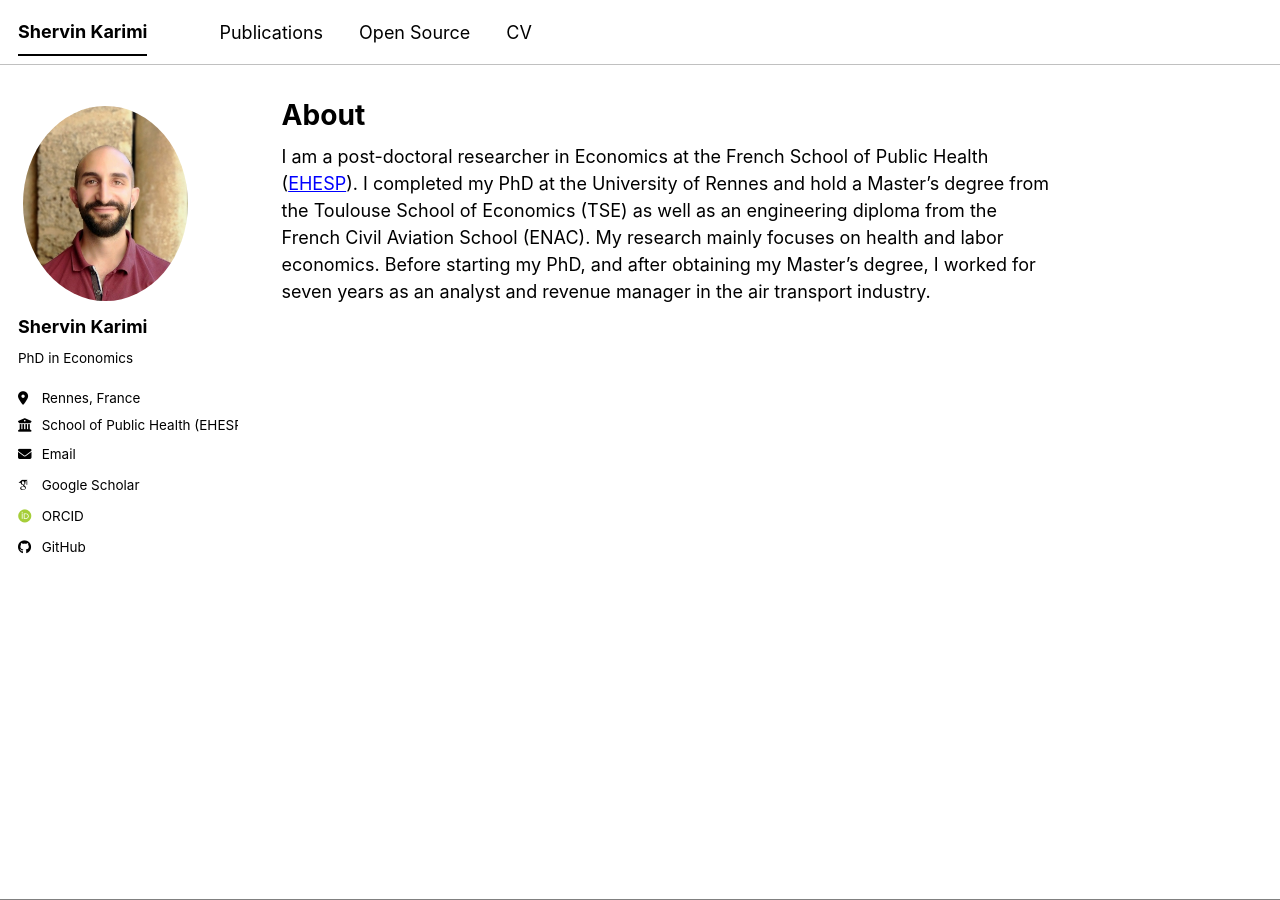
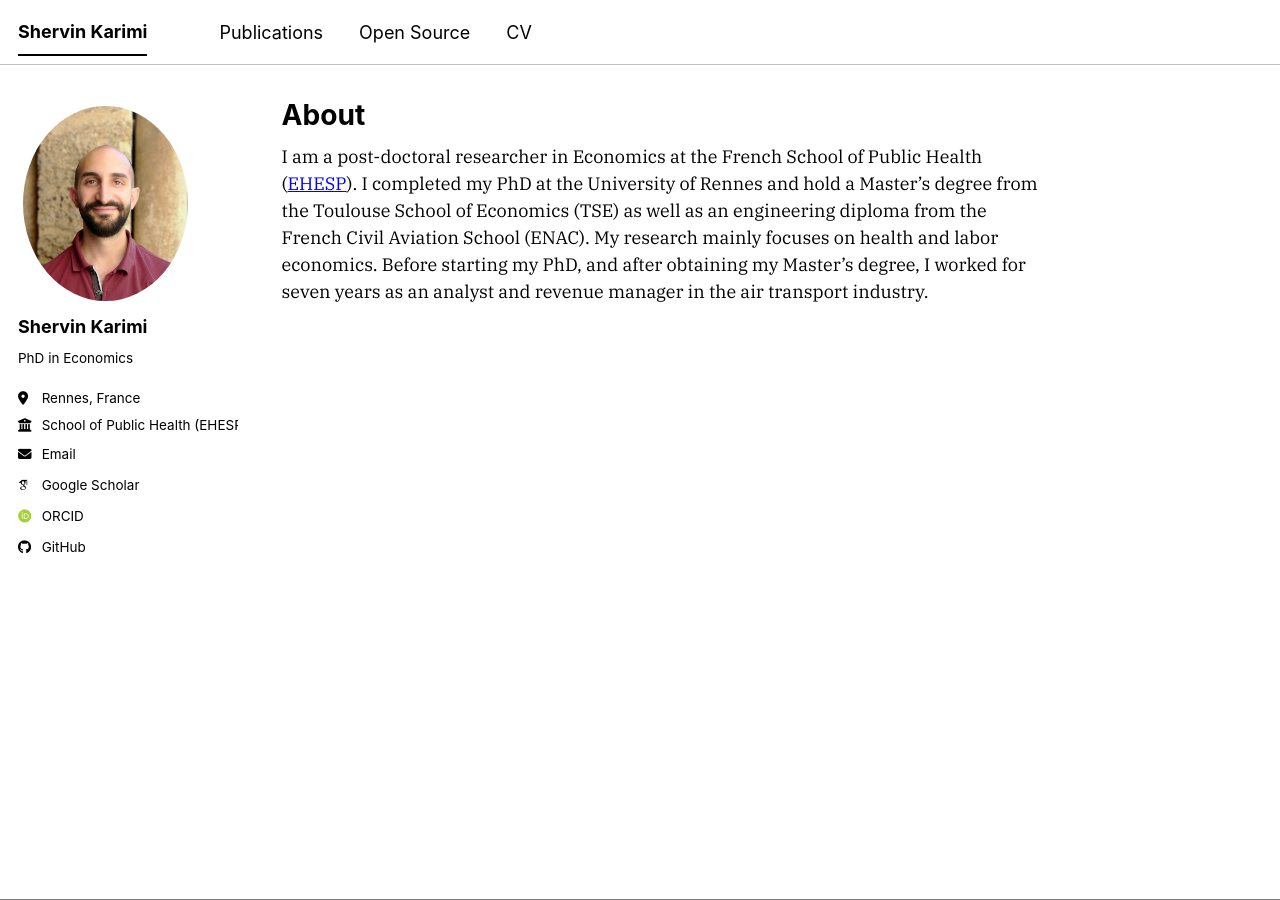
Before and after one commit to shervinkarimi/website, a Jekyll site: the page built from _pages/about.md, in a window 1280 px wide. Built offline with Jekyll 4.4.1, drawn with Linux system fonts in a browser that asks for light colours; some web fonts are replaced; a script bundle is joined from its source files by our own code; library files that are not in the unit come from our copies.

Commit message:
Update footer.html

```diff
--- a/_includes/footer.html
+++ b/_includes/footer.html
@@ -1,12 +1,13 @@
+<link href="https://fonts.googleapis.com/css2?family=IBM+Plex+Serif:ital,wght@0,400;0,600;1,400&family=IBM+Plex+Sans:wght@400;600&display=swap" rel="stylesheet">
+
 <style>
 footer { display: none; }
 #theme-toggle { display: none; }
 
-/* Augmenter la largeur de la colonne de gauche*/
+/* Augmenter la largeur de la colonne de gauche */
 .sidebar.sticky {
-  width: 220px;  /* augmente ce chiffre selon besoin */
+  width: 220px;
 }
-
 
 /* Enlever le cercle autour de la photo */
 .author__avatar img {
@@ -14,12 +15,17 @@ footer { display: none; }
   box-shadow: none;
 }
 
-/* Changer la couleur rouge des liens hover */
-a:hover {
-  color: #2980b9 !important;  /* change cette couleur selon ta préférence */
+/* Changer la couleur des liens hover */
+a:hover, a:focus {
+  color: #2980b9 !important;
 }
 
+/* Polices */
+body {
+  font-family: 'IBM Plex Serif', Georgia, serif;
+}
 
-
-
+.masthead, .sidebar, .nav__list {
+  font-family: 'IBM Plex Sans', Arial, sans-serif;
+}
 </style>
```
